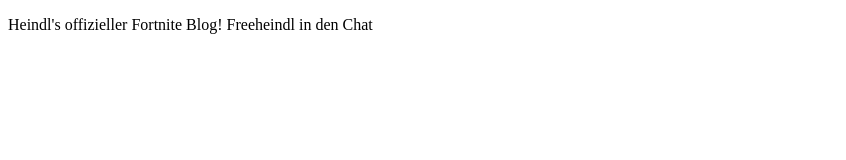
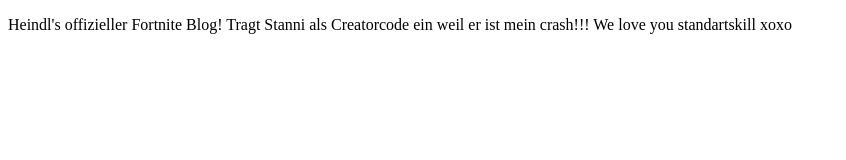
Before and after one commit to eurogym/first-homepage-iamsebokemondude, a plain HTML site: page index.html in a window 1280 px wide. Shown: the whole page, without its empty margins (0-846 px from the left). Drawn offline with Linux system fonts and the light colour scheme.

Commit message:
Update index.html

```diff
--- a/index.html
+++ b/index.html
@@ -6,7 +6,8 @@
 </head>
 
 <body>
-<p>Heindl's offizieller Fortnite Blog! Freeheindl in den Chat
+<p>Heindl's offizieller Fortnite Blog! Tragt Stanni als Creatorcode ein weil er ist mein crash!!!
+    We love you standartskill xoxo
 </p>
 </body>
 
```
